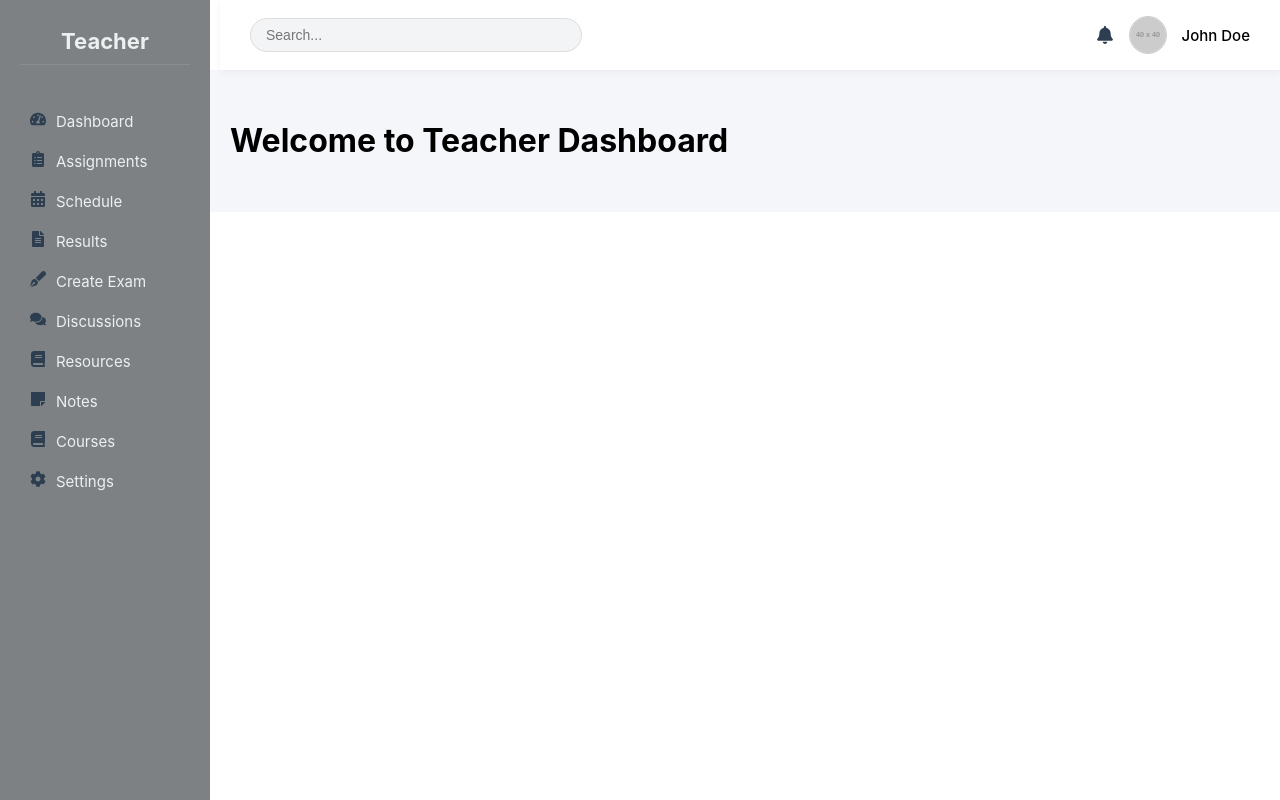
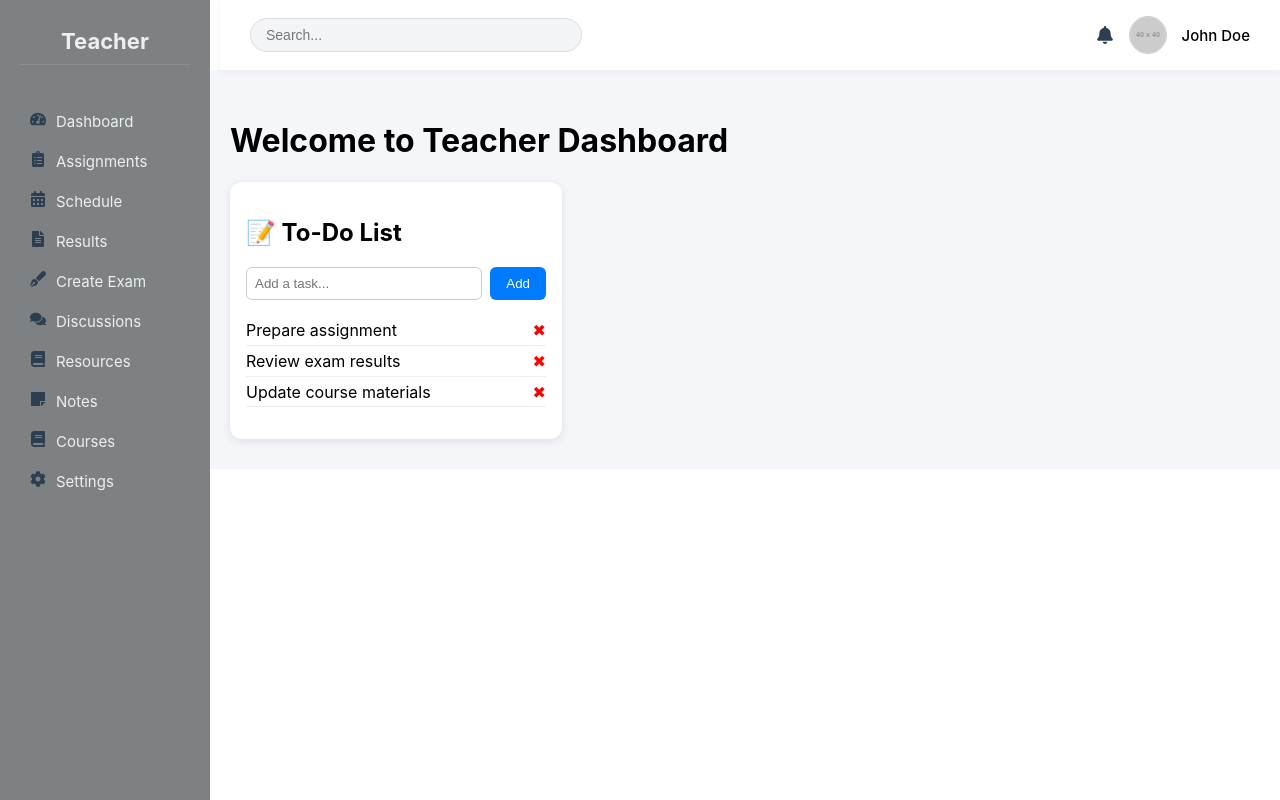
Before and after one commit to RishitKestwal10/Online-Exam-and-Certification-Platform, a React (Create React App) app in the folder frontend/: page / in a window 1280 px wide. Built offline with nearby package versions, Linux system fonts and the light colour scheme.

Commit message:
create dashboard and add todo list on it

```diff
--- a/frontend/src/App.js
+++ b/frontend/src/App.js
@@ -9,7 +9,7 @@ import CourseOverview from './components/CourseOverview';
 import CreateExam from './components/CreateExam';
 import CourseExam from './components/CourseExam';
 import MCQForm from './components/MCQForm';
- // ✅ New import
+import TeacherDashboard from './components/TeacherDashboard';
 import './App.css';
 
 function App() {
@@ -21,13 +21,16 @@ function App() {
           <Navbar />
           <div className="content">
             <Routes>
-              <Route path="/" element={<h1>Welcome to Teacher Dashboard</h1>} />
+              {/* ✅ Render TeacherDashboard on home route */}
+              <Route path="/" element={<TeacherDashboard />} />
+
+              {/* Other routes */}
               <Route path="/courses" element={<CourseOverview />} />
               <Route path="/courses/add" element={<AddCourse />} />
               <Route path="/courses/my" element={<MyCourses />} />
               <Route path="/courses/enrolled" element={<StudentEnrollment />} />
               <Route path="/create_exam" element={<CreateExam />} />
-              <Route path="/course-exam" element={<CourseExam />} /> {/* ✅ New route */}
+              <Route path="/course-exam" element={<CourseExam />} />
               <Route path="/mcqform" element={<MCQForm />} />
             </Routes>
           </div>
--- /dev/null
+++ b/frontend/src/components/TeacherDashboard.jsx
@@ -0,0 +1,13 @@
+import React from 'react';
+import TodoList from './TodoList';
+
+function TeacherDashboard() {
+  return (
+    <div className="dashboard-container">
+      <h1>Welcome to Teacher Dashboard</h1>
+      <TodoList />
+    </div>
+  );
+}
+
+export default TeacherDashboard;
--- a/frontend/src/components/TodoList.css
+++ b/frontend/src/components/TodoList.css
@@ -1,84 +1,47 @@
-.todo-card {
-  max-width: 500px;
-  margin: 0 auto;
-  background-color: #ffffff;
-  padding: 24px;
+.todo-container {
+  background: #fff;
+  padding: 1rem;
   border-radius: 12px;
-  box-shadow: 0 4px 12px rgba(0, 0, 0, 0.1);
-  border: 1px solid #e0e0e0;
+  box-shadow: 0 2px 8px rgba(0,0,0,0.1);
+  width: 300px;
+  margin-top: 20px;
 }
 
-.todo-title {
-  text-align: center;
-  font-size: 24px;
-  margin-bottom: 16px;
-  color: #333;
+.input-group {
+  display: flex;
+  gap: 0.5rem;
+  margin-bottom: 1rem;
 }
 
-.todo-input-group {
-  display: flex;
-  margin-bottom: 16px;
+.input-group input {
+  flex: 1;
+  padding: 0.5rem;
+  border-radius: 6px;
+  border: 1px solid #ccc;
 }
 
-.todo-input {
-  flex-grow: 1;
-  padding: 10px;
-  border: 1px solid #ccc;
-  border-right: none;
-  border-radius: 6px 0 0 6px;
-  font-size: 16px;
+.input-group button {
+  background-color: #007bff;
+  border: none;
+  padding: 0.5rem 1rem;
+  color: white;
+  border-radius: 6px;
+  cursor: pointer;
 }
 
-.todo-add-button {
-  background-color: #007bff;
-  color: white;
-  padding: 10px 16px;
-  border: none;
-  border-radius: 0 6px 6px 0;
-  cursor: pointer;
-  transition: background-color 0.3s;
-}
-
-.todo-add-button:hover {
-  background-color: #0056b3;
-}
-
-.todo-list {
-  list-style-type: none;
+.task-list {
+  list-style: none;
   padding: 0;
 }
 
-.todo-item {
+.task-list li {
   display: flex;
   justify-content: space-between;
-  align-items: center;
-  background-color: #f3f3f3;
-  padding: 10px 14px;
-  border-radius: 8px;
-  margin-bottom: 8px;
+  padding: 0.3rem 0;
+  border-bottom: 1px solid #eee;
 }
 
-.todo-text {
-  flex-grow: 1;
+.delete-btn {
   cursor: pointer;
-  font-size: 16px;
+  color: red;
 }
-
-.todo-text.completed {
-  text-decoration: line-through;
-  color: #999;
-}
-
-.todo-delete {
-  background: none;
-  border: none;
-  color: #e74c3c;
-  font-size: 18px;
-  cursor: pointer;
-  margin-left: 10px;
-  transition: color 0.3s;
-}
-
-.todo-delete:hover {
-  color: #c0392b;
-}
--- a/frontend/src/components/TodoList.jsx
+++ b/frontend/src/components/TodoList.jsx
@@ -1,62 +1,47 @@
+import React, { useState } from 'react';
+import './TodoList.css';
 
-import React, { useState } from "react";
-import "./TodoList.css";
+function TodoList() {
+  const [task, setTask] = useState('');
+  const [tasks, setTasks] = useState([
+    'Prepare assignment',
+    'Review exam results',
+    'Update course materials'
+  ]);
 
-const TodoList = () => {
-  const [todos, setTodos] = useState([]);
-  const [input, setInput] = useState("");
-
-  const addTodo = () => {
-    if (input.trim()) {
-      setTodos([...todos, { text: input, completed: false }]);
-      setInput("");
-    }
+  const handleAdd = () => {
+    if (task.trim() === '') return;
+    setTasks([...tasks, task]);
+    setTask('');
   };
 
-  const toggleComplete = (index) => {
-    const updated = [...todos];
-    updated[index].completed = !updated[index].completed;
-    setTodos(updated);
-  };
-
-  const deleteTodo = (index) => {
-    const updated = todos.filter((_, i) => i !== index);
-    setTodos(updated);
+  const handleDelete = (index) => {
+    const newTasks = tasks.filter((_, i) => i !== index);
+    setTasks(newTasks);
   };
 
   return (
-    <div className="todo-card">
-      <h2 className="todo-title">📝 To-Do List</h2>
-      <div className="todo-input-group">
+    <div className="todo-container">
+      <h2>📝 To-Do List</h2>
+      <div className="input-group">
         <input
           type="text"
-          value={input}
+          value={task}
+          onChange={(e) => setTask(e.target.value)}
           placeholder="Add a task..."
-          onChange={(e) => setInput(e.target.value)}
-          onKeyDown={(e) => e.key === "Enter" && addTodo()}
-          className="todo-input"
         />
-        <button onClick={addTodo} className="todo-add-button">
-          Add
-        </button>
+        <button onClick={handleAdd}>Add</button>
       </div>
-      <ul className="todo-list">
-        {todos.map((todo, index) => (
-          <li key={index} className="todo-item">
-            <span
-              onClick={() => toggleComplete(index)}
-              className={`todo-text ${todo.completed ? "completed" : ""}`}
-            >
-              {todo.text}
-            </span>
-            <button onClick={() => deleteTodo(index)} className="todo-delete">
-              ✕
-            </button>
+      <ul className="task-list">
+        {tasks.map((t, i) => (
+          <li key={i}>
+            {t}
+            <span onClick={() => handleDelete(i)} className="delete-btn">✖</span>
           </li>
         ))}
       </ul>
     </div>
   );
-};
+}
 
 export default TodoList;
```
Also changed, not shown: frontend/src/components/Dashboard.jsx (deleted, +0 -10 lines).
